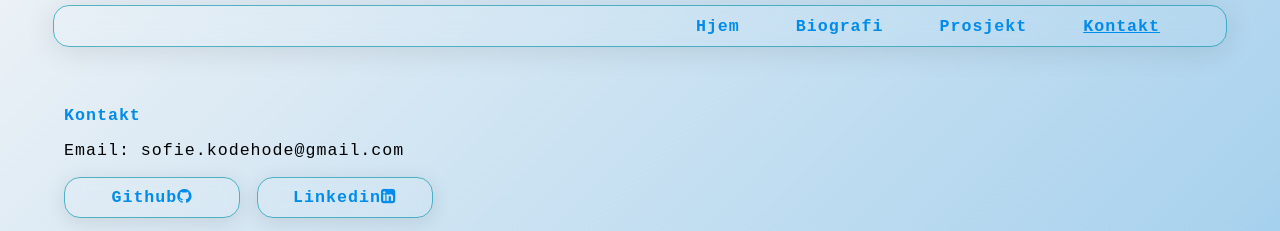
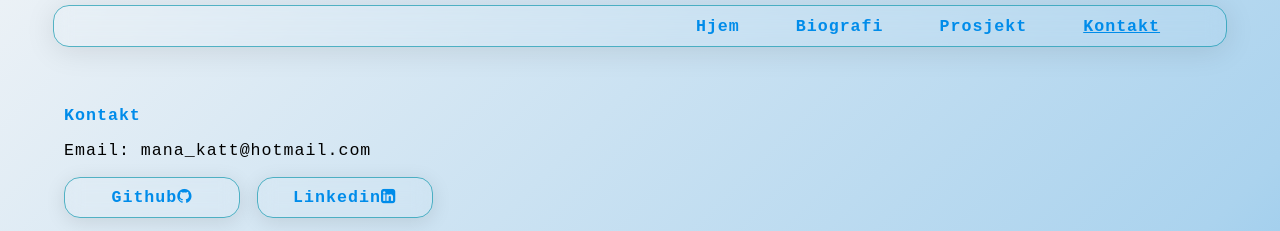
Before and after one commit to Masoer/portfolio, a React (Create React App) app: page /ContactPage in a window 1280 px wide. Shown: the top 231 px of the page. Built offline with nearby package versions, Linux system fonts and the light colour scheme.

Commit message:
changed email

```diff
--- a/src/pages/ContactPage.js
+++ b/src/pages/ContactPage.js
@@ -14,7 +14,7 @@ const Contact = () => {
       ></link>
       <ContactDiv>
         <h2>Kontakt</h2>
-        <p>Email: sofie.kodehode@gmail.com</p>
+        <p>Email: mana_katt@hotmail.com</p>
         <DivButton>
           <StyledButton
             onClick={() => {
```
